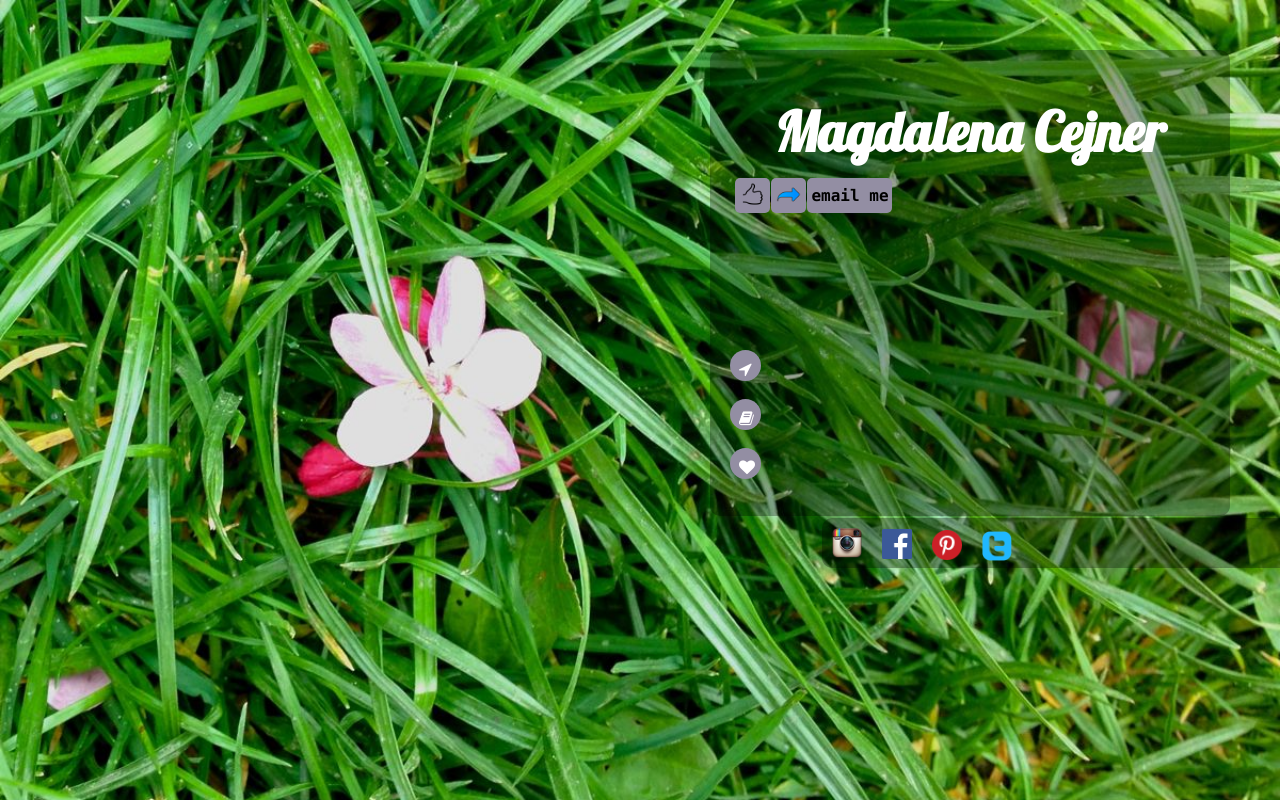
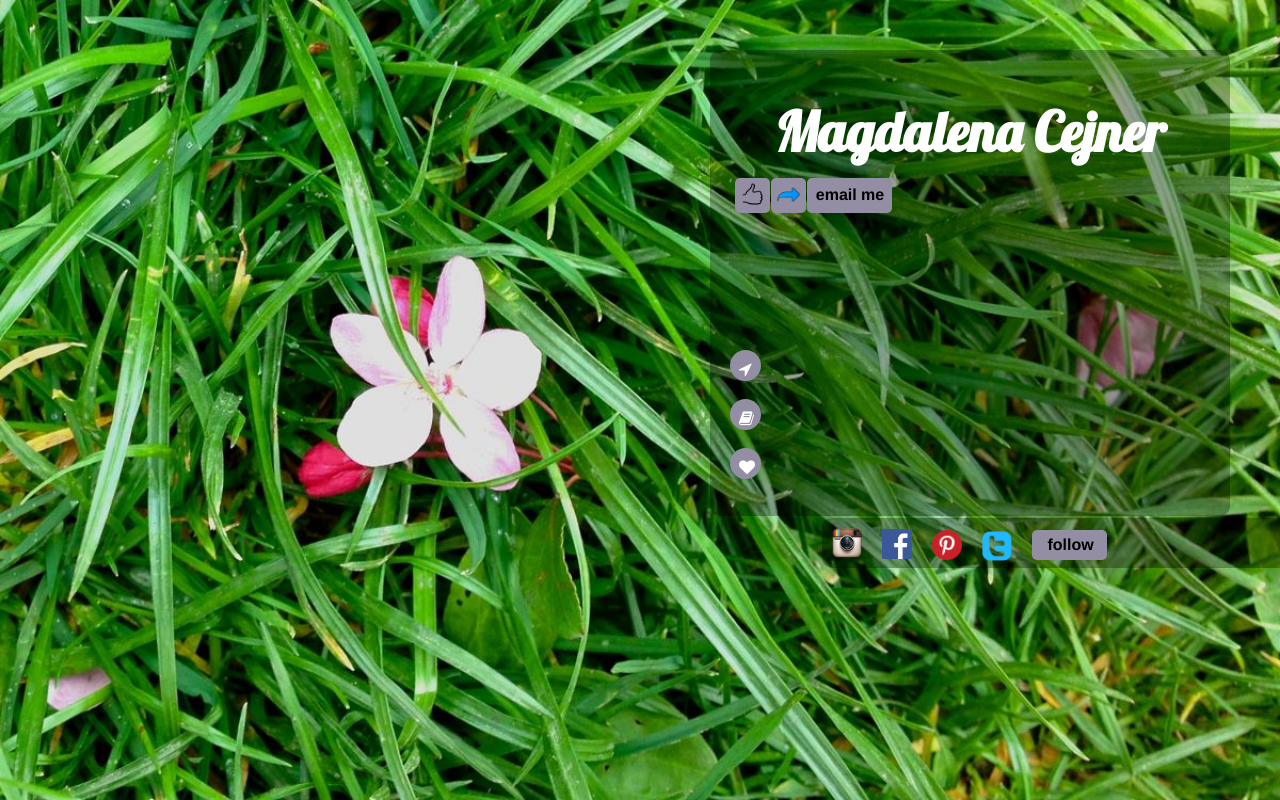
Before and after one commit to magcej/about-me, a plain HTML site: page index.html in a window 1280 px wide. Drawn offline with Linux system fonts and the light colour scheme.

Commit message:
follow icon added and icons font changed.

```diff
--- a/index.html
+++ b/index.html
@@ -41,6 +41,7 @@
   <p><img class="fb" src="images/fb_icon.jpg" alt="facebook"></p>
   <p><img class="pinterest" src="images/pinterest.jpg" alt="pinterest"></p>
   <p><img class="twitter" src="images/twitter.jpg" alt="twitter"></p>
+  <p><div class="follow"><p class="followicon"><strong>follow</strong></p></div></p>
   </div>
 </div>
 </body>
--- a/style.css
+++ b/style.css
@@ -103,6 +103,23 @@ margin-top: 10px;
   margin-top: -75px;
 }
 
+.follow {
+  height: 30px;
+  width: 75px;
+  background-color: #938EA3;
+  border-radius: 5px;
+  margin-left: 210px;
+  margin-top: -92px;
+}
+
+.followicon {
+  font-family: Helvetica;
+  font-size: 16px;
+  text-align: center;
+  padding-left: 2px;
+  padding-top: 6px;
+}
+
 .thumbup {
   height: 35px;
   width: 35px;
@@ -145,7 +162,7 @@ margin-top: 10px;
 }
 
 .emailmeicon {
-  font-family: Consolas;
+  font-family: Helvetica;
   font-size: 16px;
   text-align: center;
   padding-left: 1px;
```
